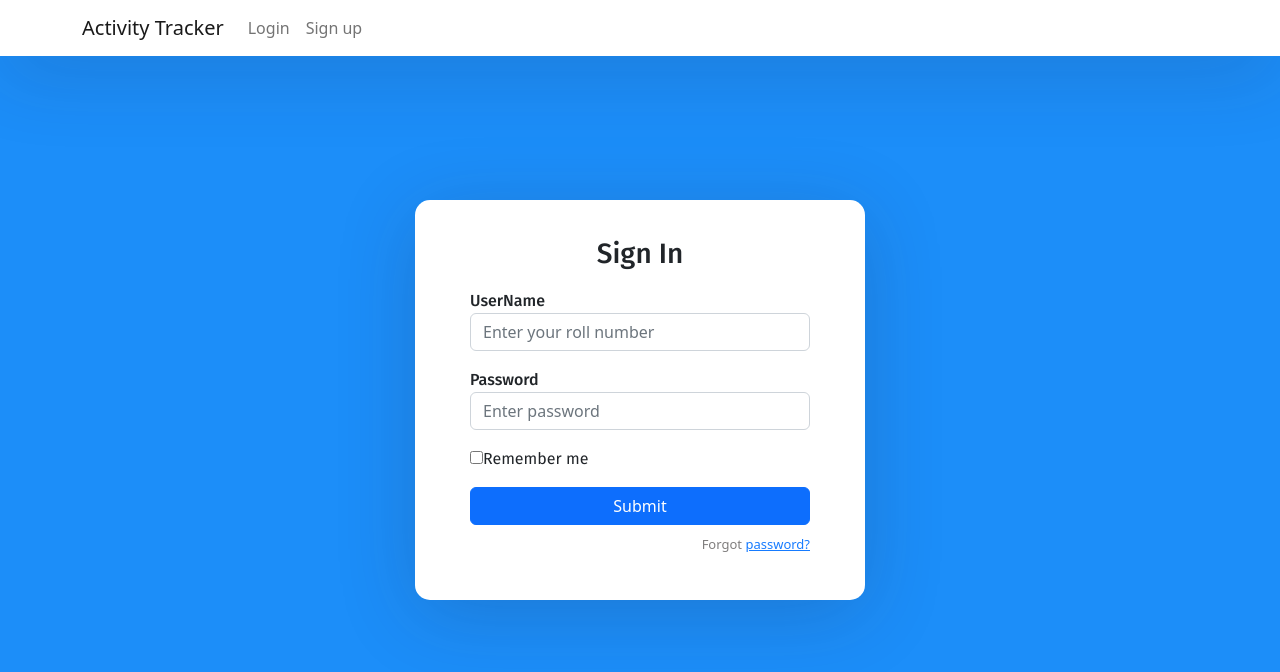
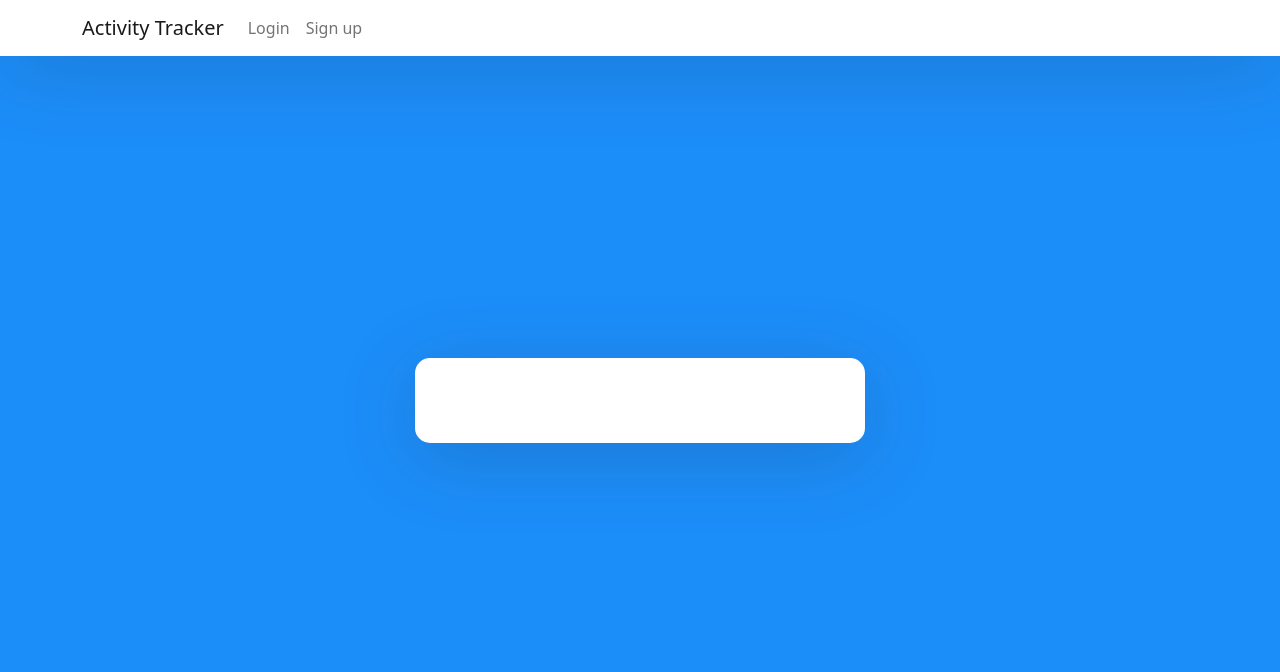
Before and after one commit to Nishanthartham/Activity-Points-website, a React (Create React App) app in the folder client/: page / in a window 1280 px wide. Shown: the top 672 px of the page. Built offline with nearby package versions, Linux system fonts and the light colour scheme.

Commit message:
Front end

```diff
--- a/client/src/App.js
+++ b/client/src/App.js
@@ -5,6 +5,7 @@ import { BrowserRouter as Router, Routes, Route, Link } from 'react-router-dom'
 
 import Login from './components/login.component'
 import SignUp from './components/signup.component'
+import Landing from './Landing'
 
 function App() {
   return (
@@ -35,7 +36,7 @@ function App() {
         <div className="auth-wrapper">
           <div className="auth-inner">
             <Routes>
-              <Route exact path="/" element={<Login />} />
+              <Route exact path="/" element={<Landing />} />
               <Route path="/sign-in" element={<Login />} />
               <Route path="/sign-up" element={<SignUp />} />
             </Routes>
--- /dev/null
+++ b/client/src/Landing.js
@@ -0,0 +1,7 @@
+import React, { Component } from 'react'
+export default class Landing extends Component {
+
+    render() {
+      return ;
+    }
+  }
```
